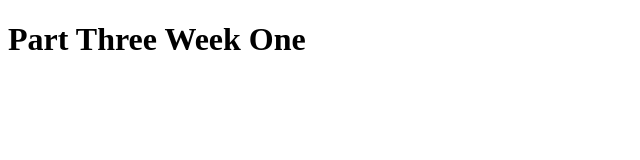
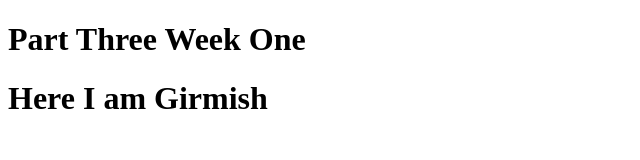
Before and after one commit to Girma-Hiruy/EvangadiBash1, a plain HTML site: page Pages/index.html in a window 1280 px wide. Shown: the whole page, without its empty margins (0-640 px from the left). Drawn offline with Linux system fonts and the light colour scheme.

Commit message:
Girmish commit

```diff
--- a/Pages/index.html
+++ b/Pages/index.html
@@ -9,6 +9,7 @@
 </head>
 <body>
     <h1>Part Three Week One</h1>
+    <h1>Here I am Girmish</h1>
 <script src="./Js/script.js"></script>
 </body>
 </html>
```
